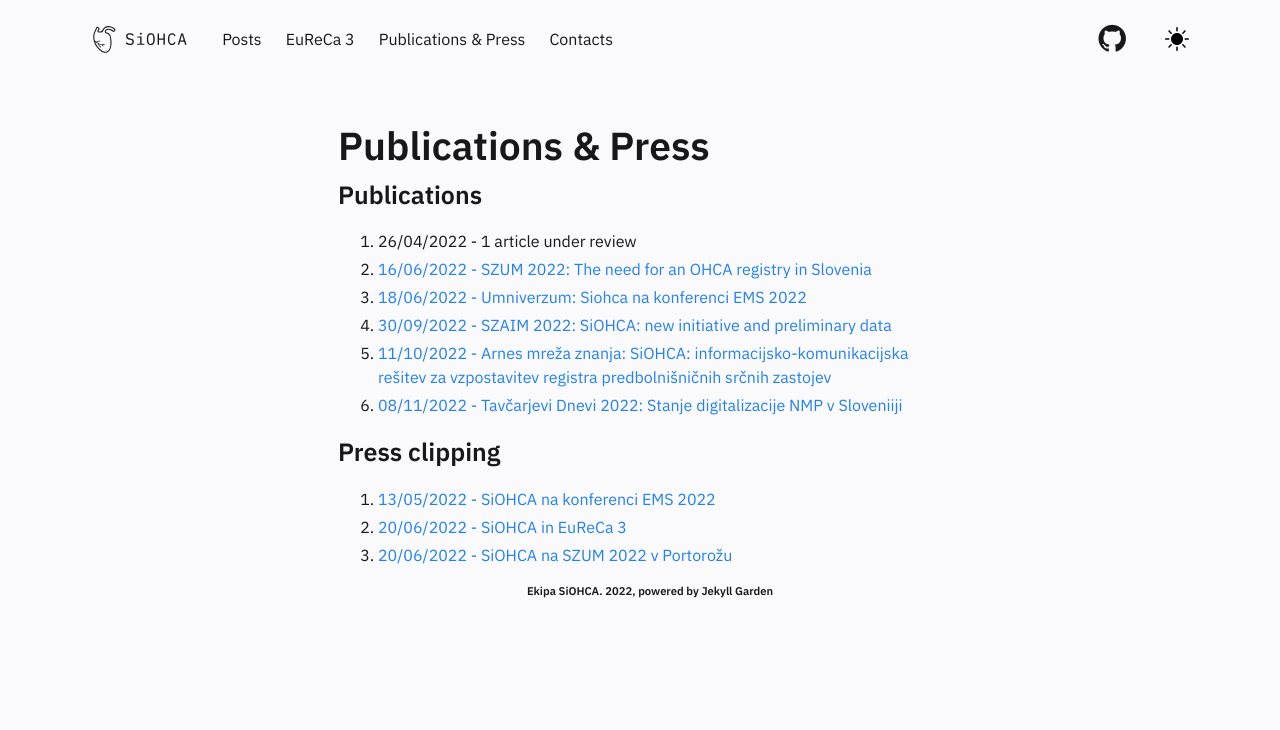
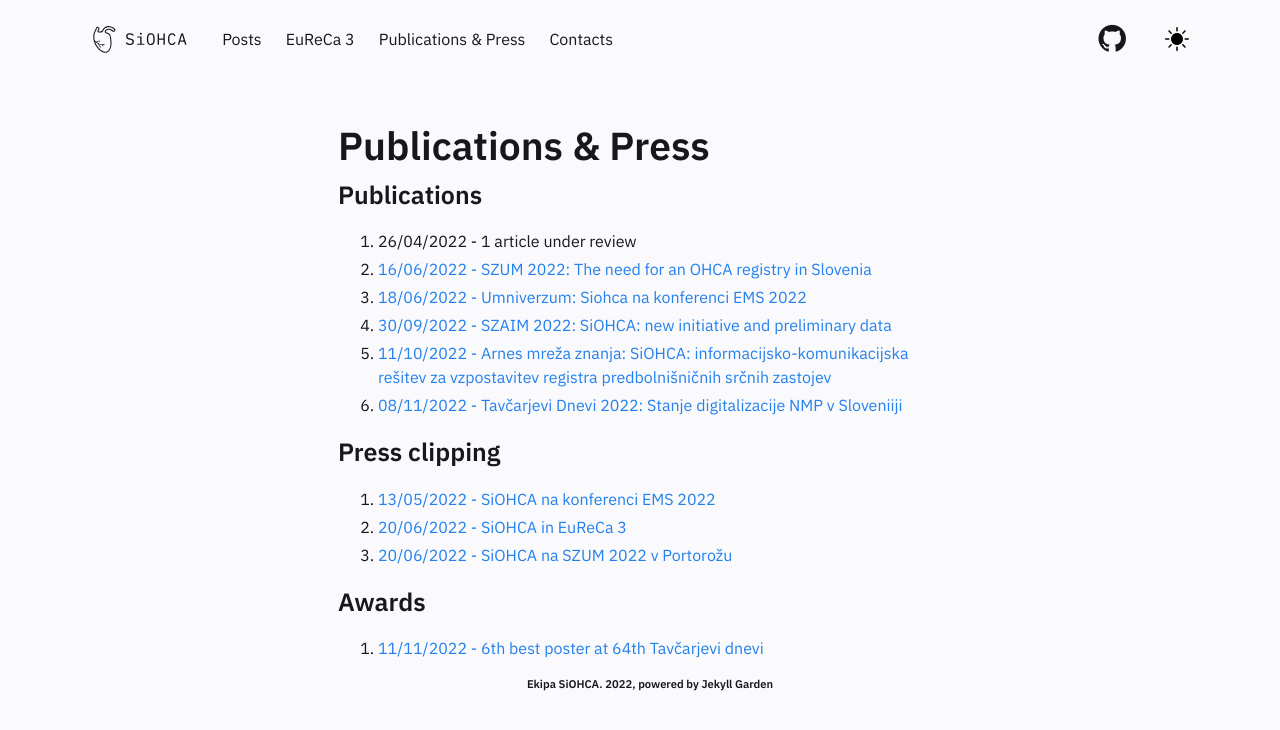
Before and after one commit to SterArcher/OHCA-registry-Slovenia, a Jekyll site: the page built from Publication.md, in a window 1280 px wide. Shown: the top 730 px of the page. Built offline with Jekyll 4.4.1, drawn with Linux system fonts in a browser that asks for light colours; nearby versions of some CDN libraries.

Commit message:
Add rewards

```diff
--- a/Publication.md
+++ b/Publication.md
@@ -39,3 +39,20 @@ content-type: eg
     {% endif %}
 {% endfor %}
 </ol>
+
+### Awards
+<ol>
+{% for item in site.data.awards %}
+    {% if item.link == "/" %}
+        <li>
+            {{ item.date }} - {{ item.name }}
+        </li>
+    {% else %}
+        <li>
+            <a href="{{ item.link }}">
+            {{ item.date }} - {{ item.name }}
+            </a>
+        </li>
+    {% endif %}
+{% endfor %}
+</ol>
--- /dev/null
+++ b/_data/awards.csv
@@ -0,0 +1,2 @@
+date,name,link
+11/11/2022,6th best poster at 64th Tavčarjevi dnevi,https://doi.org/10.5281/zenodo.7305556
```
Also changed, not shown: assets/js/questionsAndAnswers.csv (+10 -12 lines).
